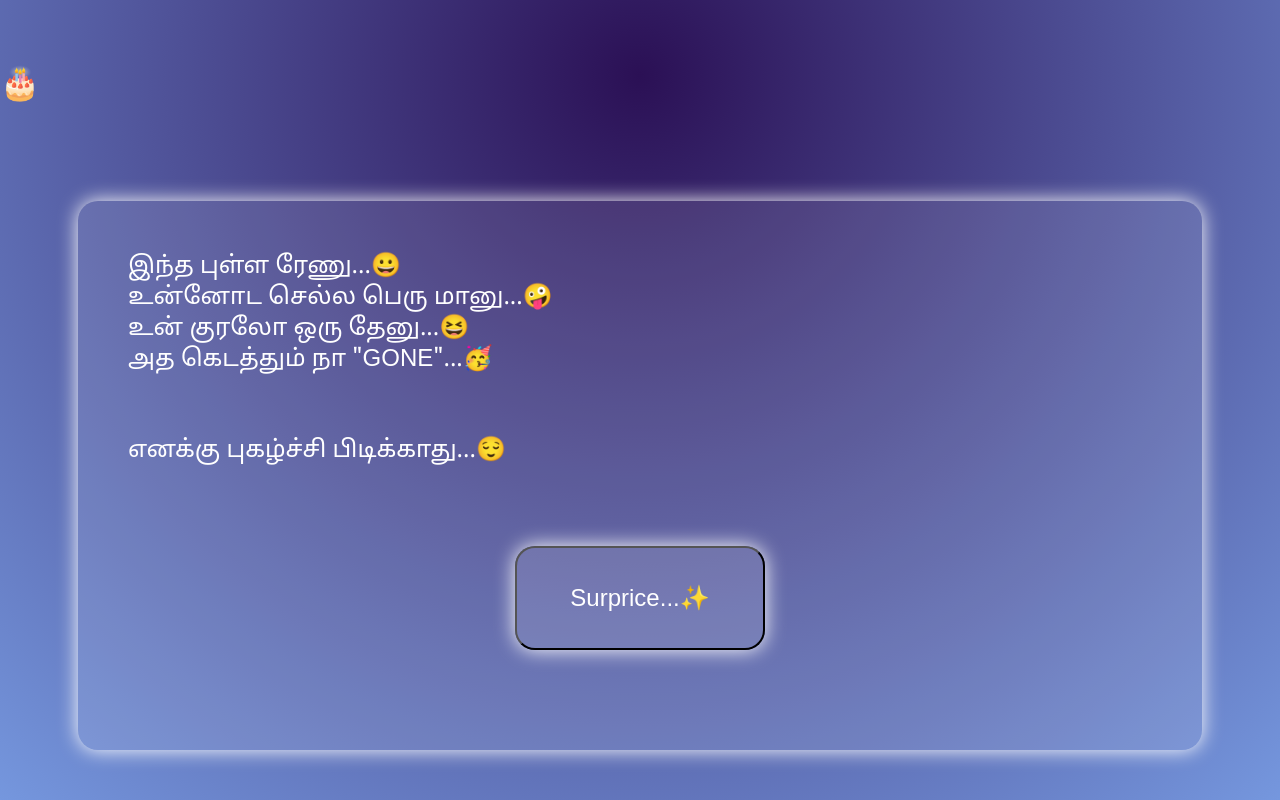
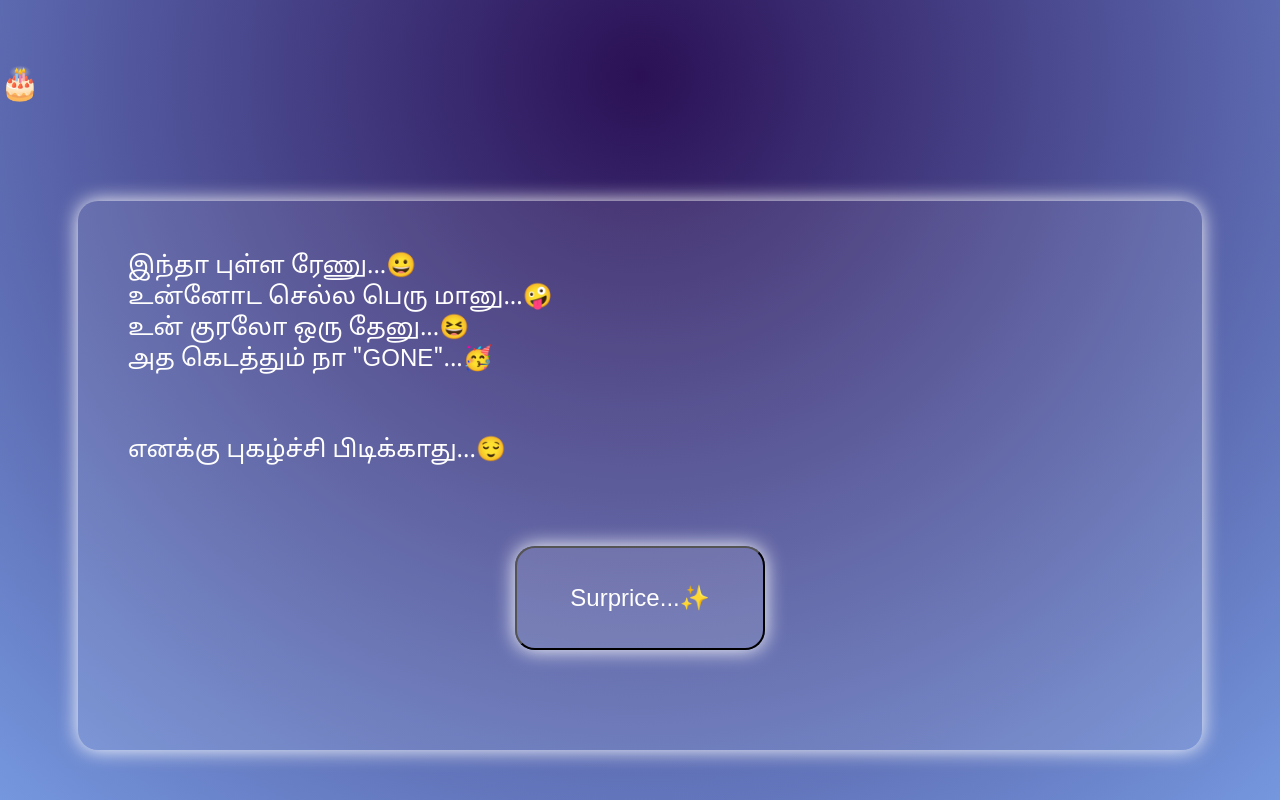
Before and after one commit to Hariharan420735/surprise, a plain HTML site: page index.html in a window 1280 px wide. Shown: the part 649-1449 px from the top of the page. Drawn offline with Linux system fonts and the light colour scheme.

Commit message:
Update index.html

```diff
--- a/index.html
+++ b/index.html
@@ -127,7 +127,7 @@
     </div>
 
     <div class="message">
-      இந்த புள்ள ரேணு...😀<br />
+      இந்தா புள்ள ரேணு...😀<br />
       உன்னோட செல்ல பெரு மானு...🤪<br />
       உன் குரலோ ஒரு தேனு...😆<br />
       அத கெடத்தும் நா "GONE"...🥳<br /><br /><br/>
```
